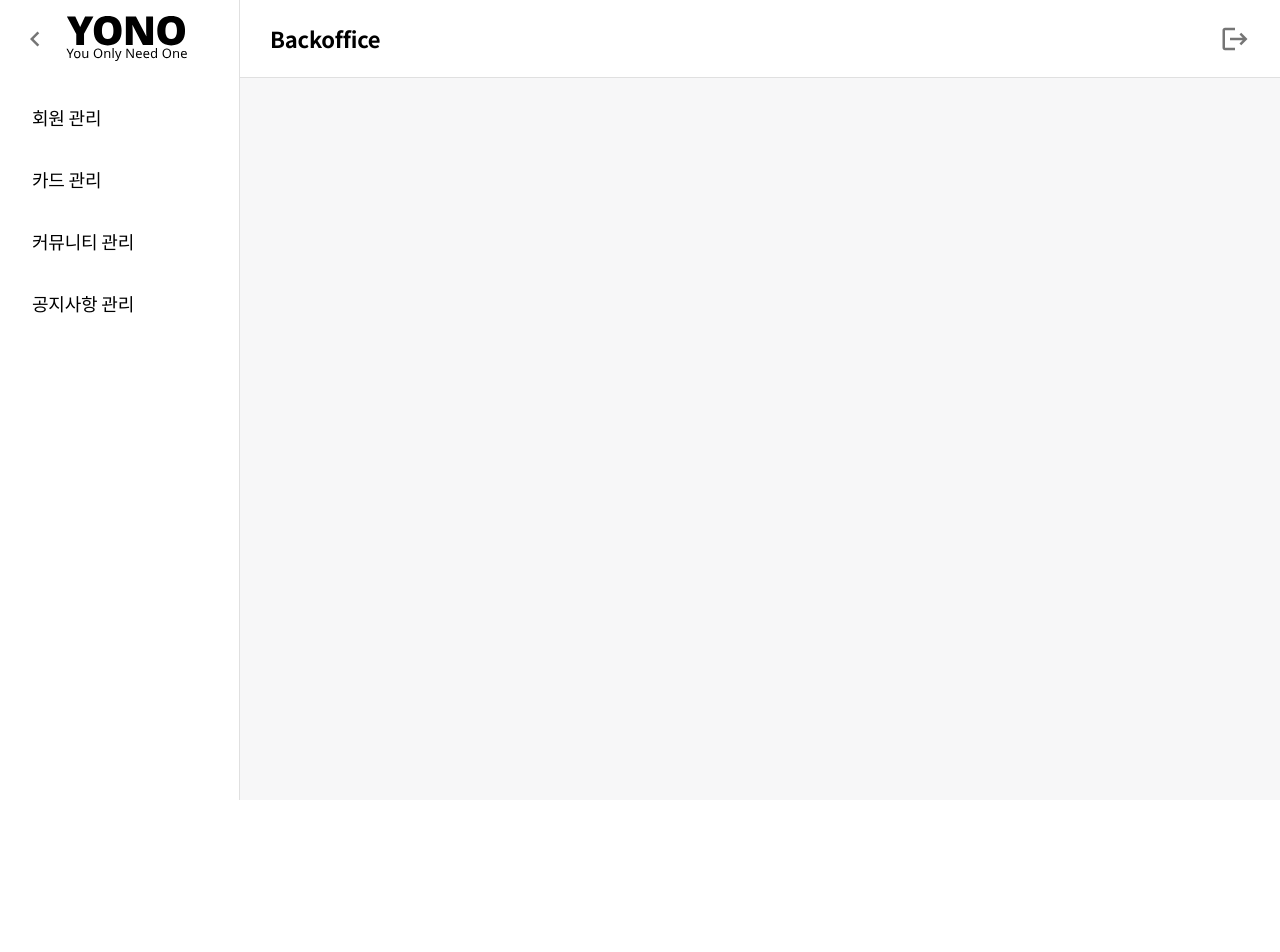
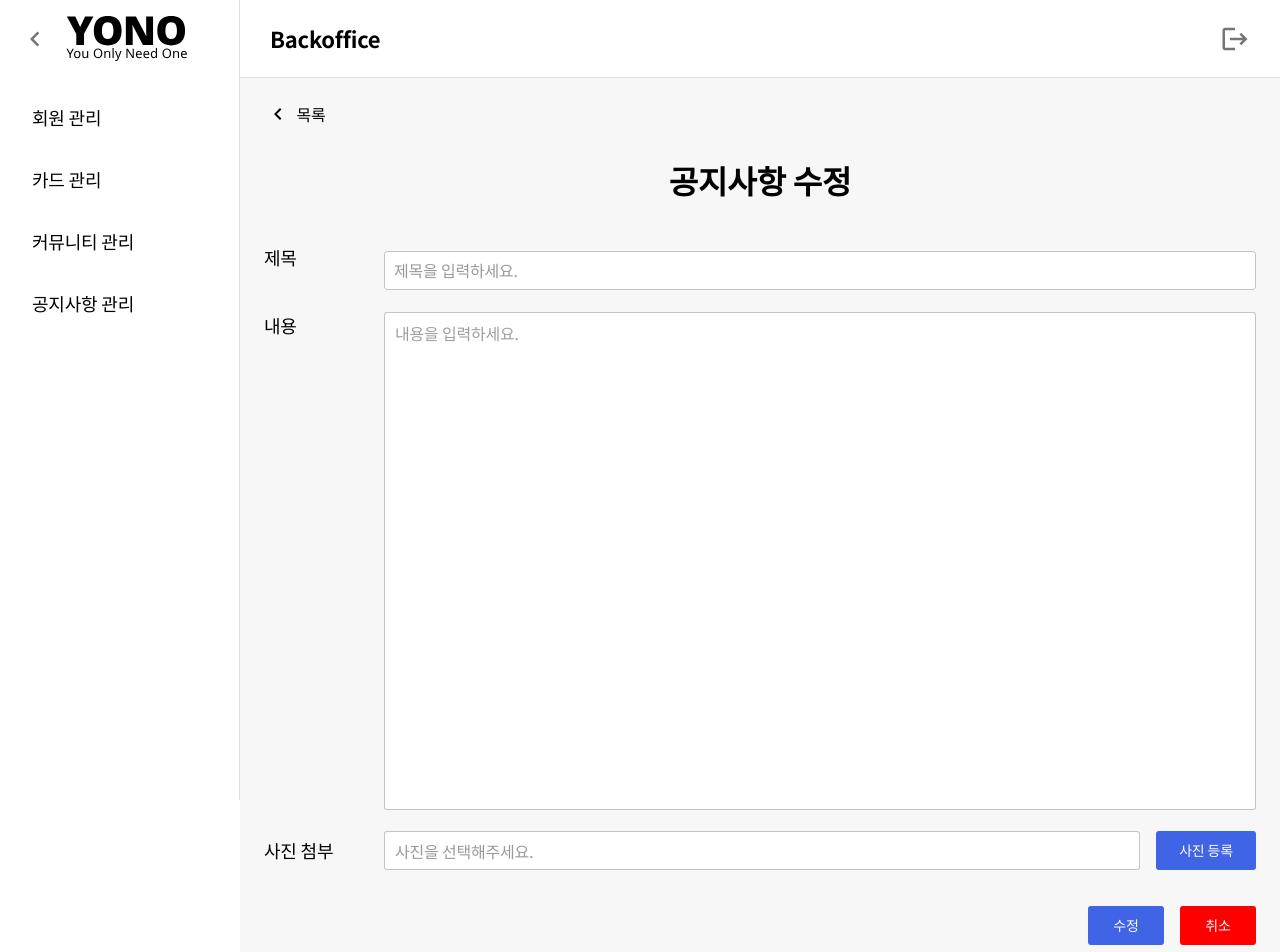
Before and after one commit to Hyukjoo-Lee/yono-admin, a React (Create React App) app in the folder app-frontend/: page /noticeEdit/1 in a window 1280 px wide. Shown: the top 952 px of the page. Before the commit the page ends 800 px from the top, so only its background shows below. Built offline with nearby package versions, Linux system fonts and the light colour scheme; no server answers.

Commit message:
update: 공지사항 수정, 공지사항 보기 백엔드 작업

```diff
--- a/app-frontend/src/App.js
+++ b/app-frontend/src/App.js
@@ -1,5 +1,5 @@
 import React from "react";
-import { Route, BrowserRouter as Router, Routes } from "react-router-dom";
+import { BrowserRouter as Router, Routes, Route } from "react-router-dom";
 import MainPage from "./pages/MainPage";
 import Layout from "./pages/layout/Layout";
 import UserComponent from "./pages/user/UserComponent";
@@ -24,8 +24,8 @@ function App() {
           <Route path="/communityList" element={<CommunityComponent />} />
           <Route path="/noticeList" element={<NoticeComponent />} />
           <Route path="/noticeWrite" element={<NoticeWrite />} />
-          <Route path="/noticeEdit" element={<NoticeEdit />} />
-          <Route path="/noticeView" element={<NoticeView />} />
+          <Route path="/noticeEdit/:id" element={<NoticeEdit />} />
+          <Route path="/noticeView/:id" element={<NoticeView />} />
         </Routes>
       </Layout>
     </Router>
--- a/app-frontend/src/common/CommonTextField.js
+++ b/app-frontend/src/common/CommonTextField.js
@@ -7,7 +7,13 @@ const TextFieldStyle = styled(TextField)(({ theme }) => ({
     width: "100%",
     "& .MuiInputBase-root": {
       borderRadius: 3,
-
+      "&.Mui-disabled": {
+        background: "#fff",
+        color: "#000",
+        "& .MuiInputBase-input::placeholder": {
+          opacity: 1,
+        },
+      },
       "& .MuiInputBase-input": {
         padding: "8px 10px",
         background: "#fff",
@@ -38,7 +44,7 @@ const CommonTextField = ({
   value,
   onChange,
   onKeyDown,
-  readOnly,
+  disabled,
 }) => {
   return (
     <TextFieldStyle
@@ -50,7 +56,7 @@ const CommonTextField = ({
       value={value}
       onChange={onChange}
       onKeyDown={onKeyDown}
-      readOnly={readOnly}
+      disabled={disabled}
     />
   );
 };
--- a/app-frontend/src/pages/notice/NoticeComponent.js
+++ b/app-frontend/src/pages/notice/NoticeComponent.js
@@ -175,12 +175,12 @@ const NoticeComponent = () => {
     navigate("/noticeWrite");
   };
 
-  const handleClickView = () => {
-    navigate("/noticeView");
+  const handleClickView = (noticeId) => {
+    navigate(`/noticeView/${noticeId}`); // ID를 포함한 경로로 이동
   };
 
-  const handleClickEdit = () => {
-    navigate("/noticeEdit");
+  const handleClickEdit = (noticeId) => {
+    navigate(`/noticeEdit/${noticeId}`);
   };
 
   return (
@@ -245,7 +245,9 @@ const NoticeComponent = () => {
                           />
                         </TableCell>
                         <TableCell align="center">{item.noticeNo}</TableCell>
-                        <LinkTableCellStyle onClick={handleClickView}>
+                        <LinkTableCellStyle
+                          onClick={() => handleClickView(item.noticeNo)}
+                        >
                           {item.title}
                         </LinkTableCellStyle>
                         <TableCell align="center">
@@ -255,7 +257,10 @@ const NoticeComponent = () => {
                           {new Date(item.updatedAt).toISOString().split("T")[0]}
                         </TableCell>
                         <TableCell align="center">
-                          <CommonButton text="수정" onClick={handleClickEdit} />
+                          <CommonButton
+                            text="수정"
+                            onClick={() => handleClickEdit(item.noticeNo)}
+                          />
                         </TableCell>
                       </TableRow>
                     );
--- a/app-frontend/src/pages/notice/NoticeEdit.js
+++ b/app-frontend/src/pages/notice/NoticeEdit.js
@@ -1,10 +1,14 @@
-import React from "react";
+import React, { useState, useEffect } from "react";
 import { styled } from "@mui/material/styles";
 import { Box, Button, Typography } from "@mui/material";
 import ChevronLeftIcon from "@mui/icons-material/ChevronLeft";
 import { useNavigate } from "react-router-dom";
 import CommonTextField from "../../common/CommonTextField";
 import CommonButton from "../../common/CommonButton";
+import { updateNotice, fetchNoticeDetail } from "../../apis/NoticeApi";
+import { useParams } from "react-router-dom";
+import CommonDialog from "../../common/CommonDialog";
+import CloseIcon from "@mui/icons-material/Close";
 
 const Root = styled(Box)(({ theme }) => ({
   width: "100%",
@@ -39,16 +43,21 @@ const FlexBox = styled(Box)(({ theme }) => ({
   alignItems: "center",
   justifyContent: "space-between",
   marginBottom: 16,
-  "& .MuiFormControl-root": {
-    width: "calc(100% - 120px) !important",
+  "& .MuiFormControl-root": {},
+}));
+
+const FlexBoxIn = styled(Box)(({ theme }) => ({
+  width: "calc(100% - 120px)",
+}));
+
+const ErrorText = styled(Typography)(({ theme }) => ({
+  "&.MuiTypography-root": {
+    fontSize: "0.875rem",
+    color: "red",
   },
 }));
 
-const UploadFlexBox = styled(FlexBox)(({ theme }) => ({
-  "& .MuiFormControl-root": {
-    width: "calc(100% - 120px - 116px) !important",
-  },
-}));
+const UploadFlexBox = styled(FlexBox)(({ theme }) => ({}));
 
 const Titlestyle = styled(Typography)(({ theme }) => ({
   "&.MuiTypography-root": {
@@ -67,8 +76,36 @@ const TextStyle = styled(Typography)(({ theme }) => ({
   },
 }));
 
+const FileBox = styled(Box)(({ theme }) => ({
+  width: "calc(100% - 120px - 116px)",
+  height: 39,
+  display: "flex",
+  alignItems: "center",
+  border: "1px solid rgba(0, 0, 0, 0.23)",
+  boxSizing: "border-box",
+  borderRadius: 3,
+  padding: "8px 10px",
+  background: "#fff",
+  "& .MuiTypography-root": {
+    color: "#000",
+    opacity: 0.4,
+  },
+  "& .MuiButtonBase-root": {
+    minWidth: 30,
+    padding: 0,
+    "&:hover": {
+      background: "transparent",
+    },
+    "& svg": {
+      width: 20,
+      height: 20,
+      fill: "#4064e6",
+    },
+  },
+}));
+
 const TextareaStyle = styled("textarea")(({ theme }) => ({
-  width: "calc(100% - 120px)",
+  width: "100%",
   borderRadius: 3,
   border: "1px solid rgba(0, 0, 0, 0.23)",
   outline: "none",
@@ -133,11 +170,125 @@ const ButtonBox = styled(Box)(({ theme }) => ({
 }));
 
 const NoticeEdit = () => {
+  const { id } = useParams(); // URL에서 ID 가져오기
+  const [title, setTitle] = useState("");
+  const [content, setContent] = useState("");
+  const [notice, setNotice] = useState({ imgurl: "" }); // 공지사항 데이터 상태
+  const [file, setFile] = useState(null);
+  const [errors, setErrors] = useState({ title: false, content: false });
   const navigate = useNavigate();
+  const [delDialog, setDelDialog] = useState(false);
+
+  useEffect(() => {
+    const fetchNotice = async () => {
+      try {
+        const data = await fetchNoticeDetail(id); // API 호출
+        setNotice(data); // 공지사항 데이터 설정
+        setTitle(data.title || ""); // 제목 초기값 설정
+        setContent(data.content || ""); // 내용 초기값 설정
+      } catch (error) {
+        console.error("Error fetching notice:", error);
+      }
+    };
+
+    fetchNotice();
+  }, [id]);
+
+  const handleTitleChange = (event) => {
+    setTitle(event.target.value); // 제목 변경 핸들러
+    if (event.target.value.trim() !== "") {
+      setErrors((prev) => ({ ...prev, title: false }));
+    }
+  };
+
+  const handleContentChange = (event) => {
+    setContent(event.target.value); // 내용 변경 핸들러
+    if (event.target.value.trim() !== "") {
+      setErrors((prev) => ({ ...prev, content: false }));
+    }
+  };
+
+  const handleUpdate = async () => {
+    const newErrors = {
+      title: title.trim() === "",
+      content: content.trim() === "",
+    };
+
+    setErrors(newErrors);
+
+    if (newErrors.title || newErrors.content) {
+      return;
+    }
+
+    // if (!title.trim()) {
+    //   setErrors((prev) => ({ ...prev, title: true }));
+    //   return;
+    // }
+    // if (!content.trim()) {
+    //   setErrors((prev) => ({ ...prev, content: true }));
+    //   return;
+    // }
+
+    const formData = new FormData();
+    formData.append("id", id); // 수정할 공지사항 ID
+    formData.append("title", title);
+    formData.append("content", content);
+
+    if (file) {
+      formData.append("file", file); // 새 파일 추가
+    } else {
+      formData.append("file", ""); // 빈 파일 정보 전송
+    }
+
+    const success = await updateNotice(formData);
+    if (success) {
+      setDelDialog(true);
+    } else {
+      alert("공지사항 수정에 실패했습니다.");
+    }
+  };
+
+  const handleFileChange = (event) => {
+    if (event.target.files && event.target.files[0]) {
+      setFile(event.target.files[0]); // 선택된 파일 저장
+      setNotice((prev) => ({
+        ...prev,
+        imgurl: event.target.files[0].name, // UI에 선택한 파일명 표시
+      }));
+    }
+  };
+
+  const handleClickReset = () => {
+    const fetchNotice = async () => {
+      try {
+        const data = await fetchNoticeDetail(id); // API 호출
+        setNotice(data); // 공지사항 데이터 설정
+        setTitle(data.title); // 제목 초기값 설정
+        setContent(data.content); // 내용 초기값 설정
+      } catch (error) {
+        console.error("Error fetching notice:", error);
+      }
+    };
+
+    fetchNotice();
+  };
+
+  const handleCloseDialog = () => {
+    navigate("/noticeList"); // 리스트 페이지로 이동
+  };
+
+  const handleFileDelete = () => {
+    setFile(null); // 선택된 파일 초기화
+    setNotice((prev) => ({
+      ...prev,
+      imgurl: null, // 기존 이미지 경로를 null로 설정
+    }));
+  };
 
   const handleClickEdit = () => {
     navigate(-1);
   };
+
   return (
     <Root>
       <HeaderBox>
@@ -151,18 +302,49 @@ const NoticeEdit = () => {
 
       <BoxStyle>
         <FlexBox>
-          <TextStyle>제목</TextStyle>
-          <CommonTextField placeholder="제목을 입력하세요." />
+          <TextStyle style={{ paddingBottom: 25 }}>제목</TextStyle>
+          <FlexBoxIn>
+            <CommonTextField
+              id={"title"}
+              name={"title"}
+              value={title}
+              placeholder="제목을 입력하세요."
+              onChange={handleTitleChange}
+            />
+            {errors.title && <ErrorText>제목을 입력해주세요.</ErrorText>}
+          </FlexBoxIn>
         </FlexBox>
 
         <FlexBox style={{ alignItems: "flex-start" }}>
           <TextStyle>내용</TextStyle>
-          <TextareaStyle rows={20} placeholder="내용을 입력하세요." />
+          <FlexBoxIn>
+            <TextareaStyle
+              rows={20}
+              value={content}
+              placeholder="내용을 입력하세요."
+              onChange={handleContentChange}
+            />
+            {errors.content && <ErrorText>내용을 입력해주세요.</ErrorText>}
+          </FlexBoxIn>
         </FlexBox>
 
         <UploadFlexBox>
           <TextStyle>사진 첨부</TextStyle>
-          <CommonTextField placeholder="사진을 선택해주세요." />
+          <FileBox>
+            <Box>
+              <Typography>
+                {notice.imgurl
+                  ? notice.imgurl.split("/").pop()
+                  : "사진을 선택해주세요."}
+              </Typography>
+            </Box>
+            {notice.imgurl && (
+              <Button onClick={handleFileDelete}>
+                <CloseIcon />
+              </Button>
+            )}
+          </FileBox>
+
           <UploadButton
             component="label"
             role={undefined}
@@ -170,19 +352,25 @@ const NoticeEdit = () => {
             disableRipple
           >
             사진 등록
-            <VisuallyHiddenInput
-              type="file"
-              onChange={(event) => console.log(event.target.files)}
-              multiple
-            />
+            <VisuallyHiddenInput type="file" onChange={handleFileChange} />
           </UploadButton>
         </UploadFlexBox>
       </BoxStyle>
 
       <ButtonBox>
-        <CommonButton text="수정" />
-        <CommonButton bkColor={"red"} text="취소" />
+        <CommonButton onClick={handleUpdate} text="수정" />
+        <CommonButton onClick={handleClickReset} bkColor={"red"} text="취소" />
       </ButtonBox>
+
+      {delDialog && (
+        <CommonDialog
+          open={delDialog}
+          title={"공지사항 수정"}
+          onClose={handleCloseDialog}
+          onClick={handleCloseDialog}
+          children={<p>공지사항이 수정되었습니다.</p>}
+        />
+      )}
     </Root>
   );
 };
--- a/app-frontend/src/pages/notice/NoticeView.js
+++ b/app-frontend/src/pages/notice/NoticeView.js
@@ -1,10 +1,12 @@
-import React from "react";
+import React, { useState, useEffect } from "react";
 import { styled } from "@mui/material/styles";
 import { Box, Button, Typography } from "@mui/material";
 import ChevronLeftIcon from "@mui/icons-material/ChevronLeft";
 import { useNavigate } from "react-router-dom";
 import CommonButton from "../../common/CommonButton";
-import testImage from "../../assets/images/testImage.jpg";
+import { useParams } from "react-router-dom";
+import { fetchNoticeDetail, deleteNotice } from "../../apis/NoticeApi";
+import CommonDialog from "../../common/CommonDialog";
 
 const Root = styled(Box)(({ theme }) => ({
   width: "100%",
@@ -104,15 +106,62 @@ const ButtonBox = styled(Box)(({ theme }) => ({
 }));
 
 const NoticeView = () => {
+  const { id } = useParams(); // URL에서 ID 가져오기
+  const [notice, setNotice] = useState([]); // 공지사항 데이터 상태
+  const [delDialog, setDelDialog] = useState(false);
   const navigate = useNavigate();
 
-  const handleClickEdit = () => {
+  useEffect(() => {
+    const fetchNotice = async () => {
+      try {
+        const data = await fetchNoticeDetail(id); // API 호출
+        setNotice(data);
+      } catch (error) {
+        console.error("Error fetching notice:", error);
+      }
+    };
+
+    fetchNotice();
+  }, [id]);
+
+  const handleClickBack = () => {
     navigate(-1);
   };
+
+  const handleClickEdit = (noticeId) => {
+    navigate(`/noticeEdit/${noticeId}`);
+  };
+
+  const handleClickDel = () => {
+    setDelDialog(true);
+  };
+
+  const handleConfirmDel = async () => {
+    try {
+      // 삭제 API 호출
+      await deleteNotice([id]);
+      setDelDialog(false);
+      navigate(`/noticeList`);
+    } catch (error) {
+      console.error("삭제 중 오류 발생:", error);
+    }
+  };
+
+  const handleClosekDel = () => {
+    setDelDialog(false);
+  };
+
+  const createdAt = notice.createdAt;
+  // createdAt가 유효한지 확인
+  const formattedDate = createdAt ? new Date(createdAt) : null;
+  const dateString =
+    formattedDate && !isNaN(formattedDate)
+      ? formattedDate.toISOString().split("T")[0]
+      : "Invalid Date"; // Fallback to "Invalid Date" if it's not valid
   return (
     <Root>
       <HeaderBox>
-        <ButtonStyle onClick={handleClickEdit} disableRipple>
+        <ButtonStyle onClick={handleClickBack} disableRipple>
           <ChevronLeftIcon />
           <Typography>목록</Typography>
         </ButtonStyle>
@@ -121,24 +170,43 @@ const NoticeView = () => {
       <TitleStyle>공지사항</TitleStyle>
 
       <DateBox>
-        <Typography>등록일: 2025.01.01</Typography>
+        <Typography>등록일: {dateString}</Typography>
       </DateBox>
 
       <BoxStyle>
-        <BoldStyle>제목이지롱</BoldStyle>
+        <BoldStyle>{notice.title}</BoldStyle>
         <ContnetsBox>
-          <img src={testImage} alt="이미지" />
-          <TextStyle>
-            내용이지롱내용이지롱내용이지롱내용이지롱내용이지롱내용이지롱내용이지롱내용이지롱내용이지롱내용이지롱내용이지롱내용이지롱내용이지롱내용이지롱내용이지롱내용이지롱내용이지롱내용이지롱내용이지롱내용이지롱내용이지롱내용이지롱내용이지롱내용이지롱내용이지롱내용이지롱내용이지롱내용이지롱내용이지롱내용이지롱내용이지롱내용이지롱내용이지롱내용이지롱내용이지롱내용이지롱내용이지롱내용이지롱내용이지롱내용이지롱내용이지롱내용이지롱내용이지롱내용이지롱내용이지롱내용이지롱내용이지롱내용이지롱내용이지롱내용이지롱내용이지롱내용이지롱내용이지롱내용이지롱내용이지롱내용이지롱내용이지롱내용이지롱내용이지롱내용이지롱내용이지롱내용이지롱내용이지롱내용이지롱내용이지롱내용이지롱내용이지롱내용이지롱내용이지롱내용이지롱내용이지롱내용이지롱내용이지롱내용이지롱
-            내용이지롱내용이지롱내용이지롱내용이지롱내용이지롱내용이지롱내용이지롱내용이지롱내용이지롱내용이지롱내용이지롱
-          </TextStyle>
+          {notice.imgurl !== null ? (
+            <img
+              src={`http://localhost:8066${notice.imgurl}`}
+              alt="공지 이미지"
+            />
+          ) : (
+            ""
+          )}
+
+          <TextStyle>{notice.content}</TextStyle>
         </ContnetsBox>
       </BoxStyle>
 
       <ButtonBox>
-        <CommonButton text="수정" />
-        <CommonButton bkColor={"red"} text="삭제" />
+        <CommonButton
+          onClick={() => handleClickEdit(notice.noticeNo)}
+          text="수정"
+        />
+        <CommonButton onClick={handleClickDel} bkColor={"red"} text="삭제" />
       </ButtonBox>
+
+      {delDialog && (
+        <CommonDialog
+          open={delDialog}
+          title={"공지사항 삭제"}
+          cancelBtn={true}
+          onClose={handleClosekDel}
+          onClick={handleConfirmDel}
+          children={<p>공지사항을 정말 삭제하시겠습니까?</p>}
+        />
+      )}
     </Root>
   );
 };
--- a/app-frontend/src/pages/notice/NoticeWrite.js
+++ b/app-frontend/src/pages/notice/NoticeWrite.js
@@ -40,8 +40,16 @@ const FlexBox = styled(Box)(({ theme }) => ({
   alignItems: "center",
   justifyContent: "space-between",
   marginBottom: 16,
-  "& .MuiFormControl-root": {
-    width: "calc(100% - 120px) !important",
+}));
+
+const FlexBoxIn = styled(Box)(({ theme }) => ({
+  width: "calc(100% - 120px)",
+}));
+
+const ErrorText = styled(Typography)(({ theme }) => ({
+  "&.MuiTypography-root": {
+    fontSize: "0.875rem",
+    color: "red",
   },
 }));
 
@@ -69,7 +77,7 @@ const TextStyle = styled(Typography)(({ theme }) => ({
 }));
 
 const TextareaStyle = styled("textarea")(({ theme }) => ({
-  width: "calc(100% - 120px)",
+  width: "100%",
   borderRadius: 3,
   border: "1px solid rgba(0, 0, 0, 0.23)",
   outline: "none",
@@ -138,10 +146,21 @@ const NoticeWrite = () => {
   const [fileName, setFileName] = useState("");
   const [title, setTitle] = useState(""); // 제목 상태 추가
   const [content, setContent] = useState(""); // 내용 상태 추가
+  const [errors, setErrors] = useState({ title: false, content: false });
   const navigate = useNavigate();
 
-  const handleTitleChange = (event) => setTitle(event.target.value); // 제목 변경 핸들러
-  const handleContentChange = (event) => setContent(event.target.value); // 내용 변경 핸들러
+  const handleTitleChange = (event) => {
+    setTitle(event.target.value); // 제목 변경 핸들러
+    if (event.target.value.trim() !== "") {
+      setErrors((prev) => ({ ...prev, title: false }));
+    }
+  };
+  const handleContentChange = (event) => {
+    setContent(event.target.value); // 내용 변경 핸들러
+    if (event.target.value.trim() !== "") {
+      setErrors((prev) => ({ ...prev, content: false }));
+    }
+  };
 
   const handleFileChange = (event) => {
     const selectedFile = event.target.files[0];
@@ -152,8 +171,21 @@ const NoticeWrite = () => {
   };
 
   const handleSubmit = async () => {
+    const newErrors = {
+      title: title.trim() === "",
+      content: content.trim() === "",
+    };
+
+    setErrors(newErrors);
+
+    if (newErrors.title || newErrors.content) {
+      return;
+    }
+
     const formData = new FormData();
-    formData.append("file", file);
+    if (file) {
+      formData.append("file", file); // 파일이 있을 때만 추가
+    }
     formData.append("title", title);
     formData.append("content", content);
 
@@ -166,9 +198,17 @@ const NoticeWrite = () => {
     }
   };
 
+  const handleClickCancel = () => {
+    setTitle("");
+    setContent("");
+    setFile(null);
+    setFileName("");
+  };
+
   const handleClickEdit = () => {
     navigate(-1);
   };
+
   return (
     <Root>
       <HeaderBox>
@@ -182,7 +222,8 @@ const NoticeWrite = () => {
 
       <BoxStyle>
         <FlexBox>
-          <TextStyle>제목</TextStyle>
+          <TextStyle style={{ paddingBottom: 25 }}>제목</TextStyle>
+          <FlexBoxIn>
             <CommonTextField
               id={"title"}
               name={"title"}
@@ -190,16 +231,21 @@ const NoticeWrite = () => {
               value={title}
               onChange={handleTitleChange}
             />
+            {errors.title && <ErrorText>제목을 입력해주세요.</ErrorText>}
+          </FlexBoxIn>
         </FlexBox>
 
         <FlexBox style={{ alignItems: "flex-start" }}>
           <TextStyle>내용</TextStyle>
+          <FlexBoxIn>
             <TextareaStyle
               rows={20}
               placeholder="내용을 입력하세요."
               value={content}
               onChange={handleContentChange} // 내용 입력 핸들러 연결
             />
+            {errors.content && <ErrorText>내용을 입력해주세요.</ErrorText>}
+          </FlexBoxIn>
         </FlexBox>
 
         <UploadFlexBox>
@@ -209,7 +255,7 @@ const NoticeWrite = () => {
             name={"fileName"}
             placeholder="사진을 선택해주세요."
             value={fileName}
-            readOnly={true}
+            disabled={true}
           />
           <UploadButton
             component="label"
@@ -229,7 +275,7 @@ const NoticeWrite = () => {
 
       <ButtonBox>
         <CommonButton onClick={handleSubmit} text="등록" />
-        <CommonButton bkColor={"red"} text="취소" />
+        <CommonButton type="Reset" bkColor={"red"} text="취소" onClick={handleClickCancel} />
       </ButtonBox>
     </Root>
   );
```
Also changed, not shown: app-frontend/src/apis/NoticeApi.js (+24 -1 lines). Lines whose indentation alone changed are shown as unchanged.
